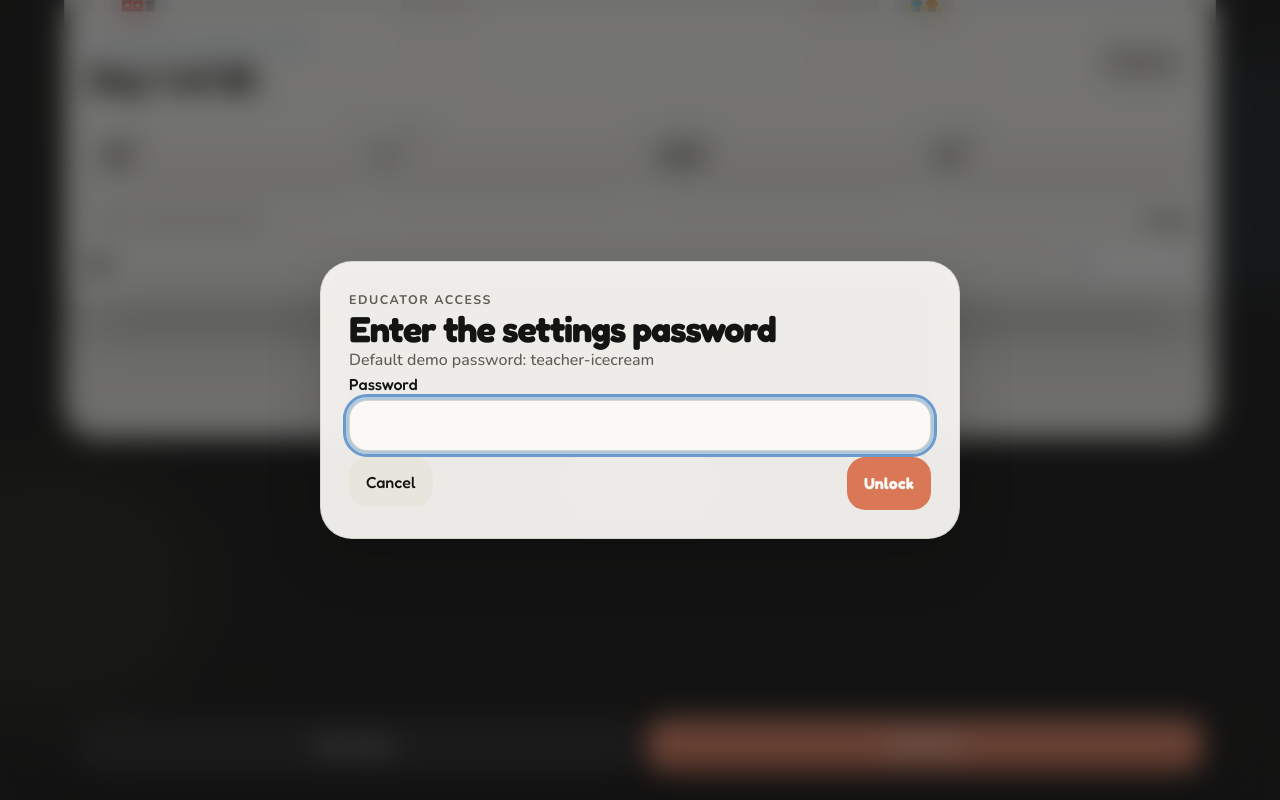
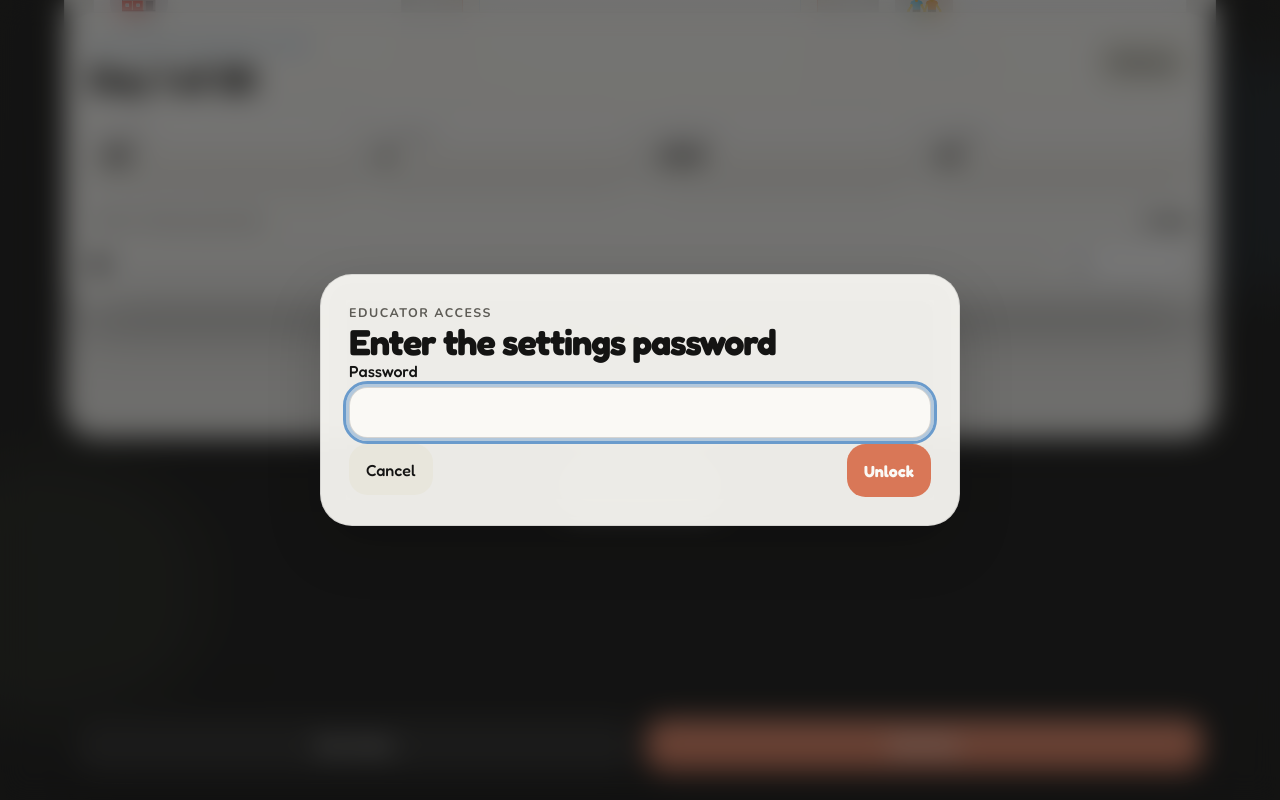
Before and after one commit to yptsang/ice-cream-inventory-game, a React (Vite) app: page / in a window 1280 px wide. Both pictures are taken after a click on the button "Educator Settings". Shown: the part 674-1474 px from the top of the page. Built offline with nearby package versions, Linux system fonts and the light colour scheme.

Commit message:
Update SettingsGate.tsx

```diff
--- a/src/components/SettingsGate.tsx
+++ b/src/components/SettingsGate.tsx
@@ -46,7 +46,6 @@ export const SettingsGate = ({ onUnlock, onCancel }: SettingsGateProps) => {
       >
         <p className="eyebrow">Educator access</p>
         <h2 id="settings-gate-title">Enter the settings password</h2>
-        <p id="settings-gate-description">Default demo password: {DEFAULT_SETTINGS_PASSWORD}</p>
 
         <form className="stack-sm" onSubmit={handleSubmit}>
           <label htmlFor="settings-password">Password</label>
```
